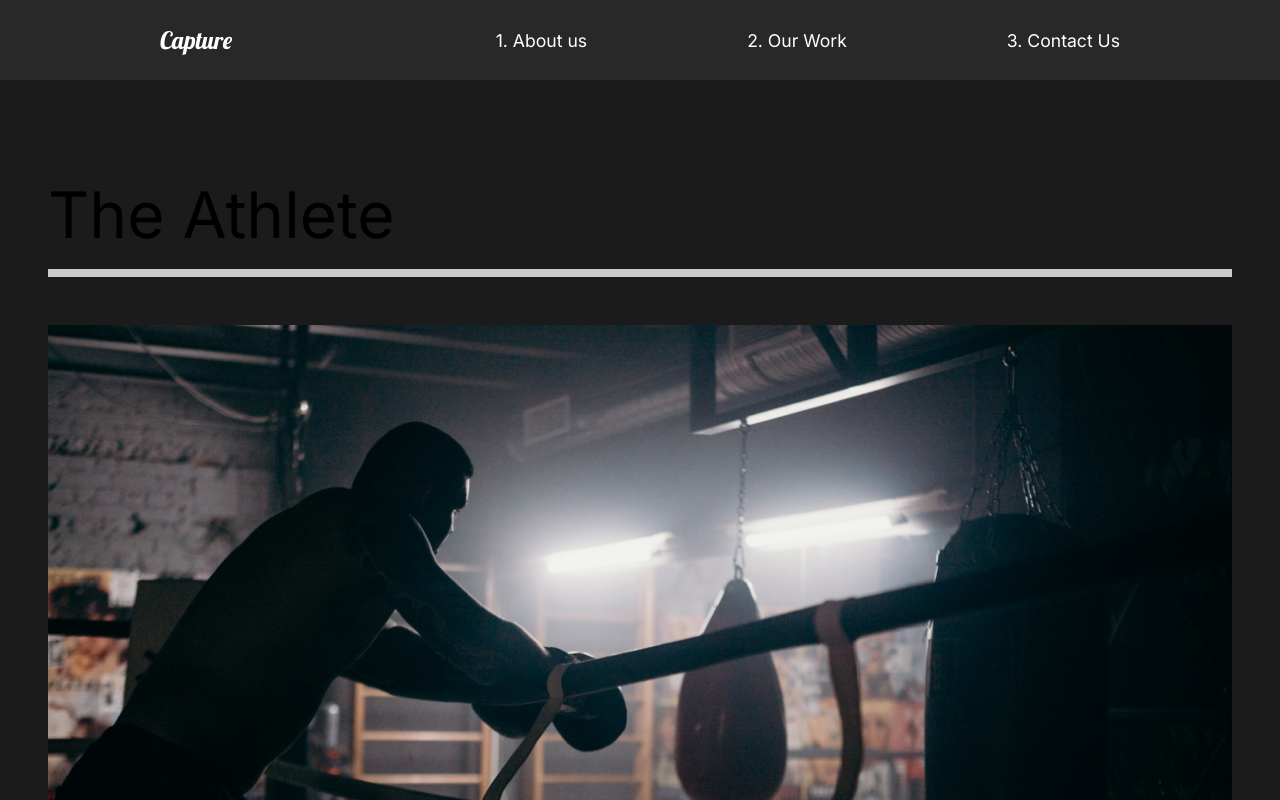
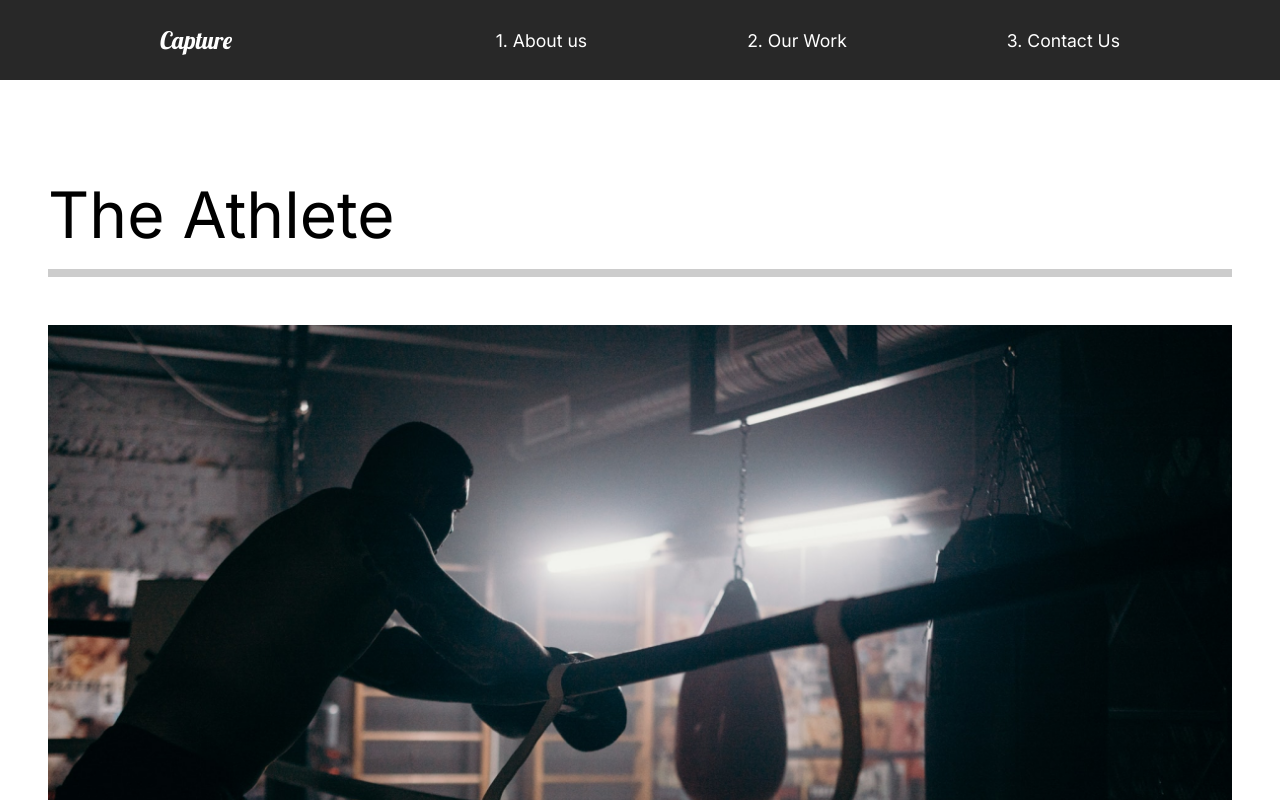
Before and after one commit to arshdeep4909/capture, a React (Create React App) app: page /work in a window 1280 px wide. Shown: the top 800 px of the page. Built offline with nearby package versions, Linux system fonts and the light colour scheme.

Commit message:
13. Page transitions
Using framer motion added transitions to each page.  have to define the animation in a sepreate file
and then imported them to the pages that we wanted to add in. This is a sort of descriptive process.
Wrote down the steps in Notes for future reference.

```diff
--- a/src/App.js
+++ b/src/App.js
@@ -8,15 +8,20 @@
 import Nav from "./components/Nav";
 import MovieDetail from "./pages/MovieDetail";
 //Router
-import { Switch, Route } from "react-router-dom";
+import { Switch, Route, useLocation } from "react-router-dom";
+//Animation
+import { AnimatePresence } from "framer-motion";
 
 function App() {
+  const location = useLocation();
+
   return (
     <div className="App">
       <GlobalStyle />
       {/* importing file to apply global styles  */}
       <Nav />
-      <Switch>
+      <AnimatePresence exitBeforeEnter>
+        <Switch location={location} key={location.pathname}>
           {/* switch also means that the first time our url matches any path we render that
         component */}
           <Route path="/" exact>
@@ -36,6 +41,7 @@
             <ContactUs />
           </Route>
         </Switch>
+      </AnimatePresence>
     </div>
   );
 }
--- /dev/null
+++ b/src/animation.jsx
@@ -0,0 +1,21 @@
+export const pageAnimation = {
+  hidden: {
+    opacity: 0,
+    y: 150,
+  },
+  show: {
+    opacity: 1,
+    y: 0,
+    transition: {
+      duration: 0.75,
+    },
+  },
+  exit: {
+    //this defines what happnes when we leave the page
+    opacity: 0,
+    y: 50,
+    transition: {
+      duration: 0.75,
+    },
+  },
+};
--- a/src/pages/AboutUs.jsx
+++ b/src/pages/AboutUs.jsx
@@ -3,14 +3,22 @@
 import AboutSection from "../components/AboutSection";
 import ServiceSection from "../components/ServicesSection";
 import FaqSection from "../components/FaqSection";
+//Framer Animations
+import { motion } from "framer-motion";
+import { pageAnimation } from "../animation";
 
 const AboutUs = () => {
   return (
-    <>
+    <motion.div
+      variants={pageAnimation}
+      initial="hidden"
+      animate="show"
+      exit="exit"
+    >
       <AboutSection />
       <ServiceSection />
       <FaqSection />
-    </>
+    </motion.div>
   );
 };
 
--- a/src/pages/ContactUs.jsx
+++ b/src/pages/ContactUs.jsx
@@ -1,10 +1,19 @@
 import React from "react";
+//Framer Animations
+import { motion } from "framer-motion";
+import { pageAnimation } from "../animation";
 
 const ContactUs = () => {
   return (
-    <div>
+    <motion.div
+      variants={pageAnimation}
+      initial="hidden"
+      animate="show"
+      exit="exit"
+      style={{ background: "#fff" }}
+    >
       <h1> Our Contact </h1>
-    </div>
+    </motion.div>
   );
 };
 
--- a/src/pages/MovieDetail.jsx
+++ b/src/pages/MovieDetail.jsx
@@ -2,6 +2,9 @@
 import styled from "styled-components";
 import { useHistory } from "react-router-dom/cjs/react-router-dom.min";
 import { MovieState } from "../movieState";
+//Framer Animations
+import { motion } from "framer-motion";
+import { pageAnimation } from "../animation";
 
 const MovieDetail = () => {
   const history = useHistory();
@@ -24,7 +27,12 @@
     then render out our component - LOOK AT NOTES
      */}
       {movie && (
-        <Details>
+        <Details
+          variants={pageAnimation}
+          initial="hidden"
+          animate="show"
+          exit="exit"
+        >
           <HeadLine>
             <h2>{movie?.title}</h2>{" "}
             {/* movie?.title means that we have a null checker  */}
@@ -48,7 +56,7 @@
   );
 };
 
-const Details = styled.div`
+const Details = styled(motion.div)`
   color: white;
 `;
 const HeadLine = styled.div`
--- a/src/pages/OurWork.jsx
+++ b/src/pages/OurWork.jsx
@@ -5,10 +5,19 @@
 import athlete from "../img/athlete-small.png";
 import racer from "../img/theracer-small.png";
 import goodtimes from "../img/goodtimes-small.png";
+//Framer Animations
+import { motion } from "framer-motion";
+import { pageAnimation } from "../animation";
 
 const OurWork = () => {
   return (
-    <Work>
+    <Work
+      variants={pageAnimation}
+      initial="hidden"
+      animate="show"
+      exit="exit"
+      style={{ background: "#fff" }}
+    >
       <Movie>
         <h2>The Athlete</h2>
         <div className="line"></div>
@@ -35,7 +44,7 @@
   );
 };
 
-const Work = styled.div`
+const Work = styled(motion.div)`
   min-height: 100vh;
   overflow: hidden;
   padding: 5rem 3rem;
```
Also changed, not shown: 1 other file (tests, documents, lock files or other folders). Lines whose indentation alone changed are shown as unchanged.
